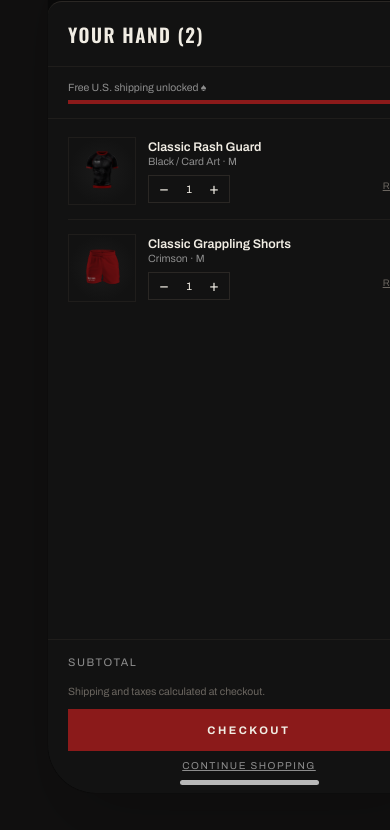
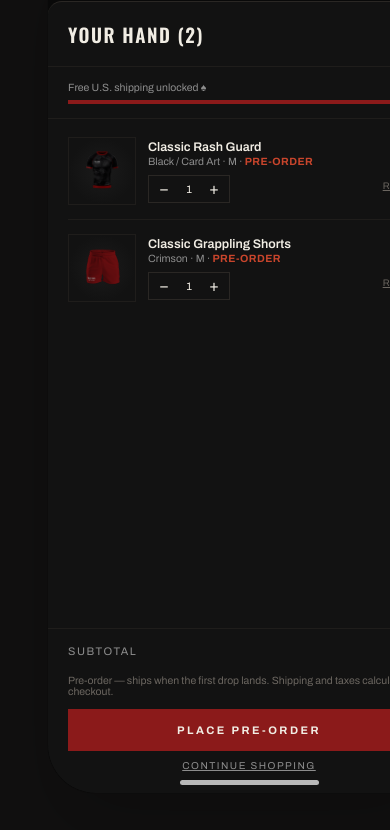
Before and after one commit to Novalic7/wildcardjj, a website: page mobile.html in a window 390 px wide. Shown: the part 2279-3109 px from the top of the page. Drawn offline with nearby package versions, Linux system fonts and the light colour scheme.

Commit message:
Mobile: add PRE-ORDER tags + polish home tiles and cart
- Home 'First Hand' tiles: PRE-ORDER badge on each, price set in Oswald/bone
  to match the desktop product cards
- Cart drawer: PRE-ORDER tag on each line item, 'ships when the first drop
  lands' note, and CTA changed CHECKOUT -> PLACE PRE-ORDER
- Verified: all 3 device frames render, 0 broken images, no badge wrapping

Co-Authored-By: Claude Opus 4.8 <noreply@anthropic.com>

```diff
--- a/mobile.html
+++ b/mobile.html
@@ -67,12 +67,12 @@ a{color:#F1EDE4;text-decoration:none}a:hover{color:#C8452C}
               </div>
               <div style="display:grid;grid-template-columns:1fr 1fr;gap:10px">
                 <div style="background:#121212;border:1px solid #1F1D1B">
-                  <div style="aspect-ratio:4/5;display:flex;align-items:center;justify-content:center;padding:10px"><img src="assets/rg-classic-front.png" alt="Classic Rash Guard" style="max-width:100%;max-height:100%;object-fit:contain"></div>
-                  <div style="padding:10px 12px 12px"><div style="font-size:12px;font-weight:600">Classic Rash Guard</div><div style="font-size:11px;color:#8D8D8D;margin-top:2px">$75</div></div>
+                  <div style="position:relative;aspect-ratio:4/5;display:flex;align-items:center;justify-content:center;padding:10px"><span style="position:absolute;top:8px;left:8px;z-index:2;background:#8B1A1A;color:#F1EDE4;font-size:8px;letter-spacing:1.5px;font-weight:700;padding:3px 6px;white-space:nowrap">PRE-ORDER</span><img src="assets/rg-classic-front.png" alt="Classic Rash Guard" style="max-width:100%;max-height:100%;object-fit:contain"></div>
+                  <div style="padding:10px 12px 12px"><div style="font-size:12px;font-weight:600">Classic Rash Guard</div><div style="font-family:Oswald,sans-serif;font-size:13px;color:#F1EDE4;margin-top:3px">$75</div></div>
                 </div>
                 <div style="background:#121212;border:1px solid #1F1D1B">
-                  <div style="aspect-ratio:4/5;display:flex;align-items:center;justify-content:center;padding:10px"><img src="assets/shorts-classic-front.png" alt="Classic Grappling Shorts" style="max-width:100%;max-height:100%;object-fit:contain"></div>
-                  <div style="padding:10px 12px 12px"><div style="font-size:12px;font-weight:600">Classic Shorts</div><div style="font-size:11px;color:#8D8D8D;margin-top:2px">$55</div></div>
+                  <div style="position:relative;aspect-ratio:4/5;display:flex;align-items:center;justify-content:center;padding:10px"><span style="position:absolute;top:8px;left:8px;z-index:2;background:#8B1A1A;color:#F1EDE4;font-size:8px;letter-spacing:1.5px;font-weight:700;padding:3px 6px;white-space:nowrap">PRE-ORDER</span><img src="assets/shorts-classic-front.png" alt="Classic Grappling Shorts" style="max-width:100%;max-height:100%;object-fit:contain"></div>
+                  <div style="padding:10px 12px 12px"><div style="font-size:12px;font-weight:600">Classic Shorts</div><div style="font-family:Oswald,sans-serif;font-size:13px;color:#F1EDE4;margin-top:3px">$55</div></div>
                 </div>
               </div>
             </div>
@@ -129,7 +129,7 @@ a{color:#F1EDE4;text-decoration:none}a:hover{color:#C8452C}
                   <div style="border:1px solid #1F1D1B;aspect-ratio:1;display:flex;align-items:center;justify-content:center;padding:5px;background:radial-gradient(closest-side,#1b1b1b,#121212)"><img src="assets/rg-classic-front.png" alt="Classic Rash Guard" style="max-width:100%;max-height:100%;object-fit:contain"></div>
                   <div>
                     <div style="font-weight:600;font-size:12.5px">Classic Rash Guard</div>
-                    <div style="color:#8D8D8D;font-size:10.5px;margin:2px 0 8px">Black / Card Art · M</div>
+                    <div style="color:#8D8D8D;font-size:10.5px;margin:2px 0 8px">Black / Card Art · M · <span style="color:#C8452C;font-weight:700;letter-spacing:.5px">PRE-ORDER</span></div>
                     <div style="display:inline-flex;border:1px solid #2a2724;align-items:center"><span style="width:30px;height:26px;display:flex;align-items:center;justify-content:center">−</span><span style="min-width:20px;text-align:center;font-size:11px">1</span><span style="width:30px;height:26px;display:flex;align-items:center;justify-content:center">+</span></div>
                   </div>
                   <div style="text-align:right;display:flex;flex-direction:column;gap:8px;align-items:end"><span style="font-family:Oswald,sans-serif;font-size:14px">$75</span><span style="color:#6b6660;font-size:9.5px;letter-spacing:1px;text-decoration:underline">REMOVE</span></div>
@@ -138,7 +138,7 @@ a{color:#F1EDE4;text-decoration:none}a:hover{color:#C8452C}
                   <div style="border:1px solid #1F1D1B;aspect-ratio:1;display:flex;align-items:center;justify-content:center;padding:5px;background:radial-gradient(closest-side,#1b1b1b,#121212)"><img src="assets/shorts-classic-front.png" alt="Classic Grappling Shorts" style="max-width:100%;max-height:100%;object-fit:contain"></div>
                   <div>
                     <div style="font-weight:600;font-size:12.5px">Classic Grappling Shorts</div>
-                    <div style="color:#8D8D8D;font-size:10.5px;margin:2px 0 8px">Crimson · M</div>
+                    <div style="color:#8D8D8D;font-size:10.5px;margin:2px 0 8px">Crimson · M · <span style="color:#C8452C;font-weight:700;letter-spacing:.5px">PRE-ORDER</span></div>
                     <div style="display:inline-flex;border:1px solid #2a2724;align-items:center"><span style="width:30px;height:26px;display:flex;align-items:center;justify-content:center">−</span><span style="min-width:20px;text-align:center;font-size:11px">1</span><span style="width:30px;height:26px;display:flex;align-items:center;justify-content:center">+</span></div>
                   </div>
                   <div style="text-align:right;display:flex;flex-direction:column;gap:8px;align-items:end"><span style="font-family:Oswald,sans-serif;font-size:14px">$55</span><span style="color:#6b6660;font-size:9.5px;letter-spacing:1px;text-decoration:underline">REMOVE</span></div>
@@ -146,8 +146,8 @@ a{color:#F1EDE4;text-decoration:none}a:hover{color:#C8452C}
               </div>
               <div style="padding:16px 20px 22px;border-top:1px solid #1F1D1B">
                 <div style="display:flex;justify-content:space-between;margin-bottom:4px"><span style="font-size:11px;color:#8D8D8D;letter-spacing:1.5px">SUBTOTAL</span><span style="font-family:Oswald,sans-serif;font-size:18px">$130</span></div>
-                <p style="margin:0 0 12px;color:#6b6660;font-size:10.5px">Shipping and taxes calculated at checkout.</p>
-                <div style="background:#8B1A1A;text-align:center;padding:15px;font-size:11px;letter-spacing:2.5px;font-weight:700;margin-bottom:9px">CHECKOUT</div>
+                <p style="margin:0 0 12px;color:#6b6660;font-size:10.5px">Pre-order — ships when the first drop lands. Shipping and taxes calculated at checkout.</p>
+                <div style="background:#8B1A1A;text-align:center;padding:15px;font-size:11px;letter-spacing:2.5px;font-weight:700;margin-bottom:9px">PLACE PRE-ORDER</div>
                 <div style="text-align:center;color:#8D8D8D;font-size:10px;letter-spacing:1.5px;text-decoration:underline">CONTINUE SHOPPING</div>
               </div>
             </div>
```
